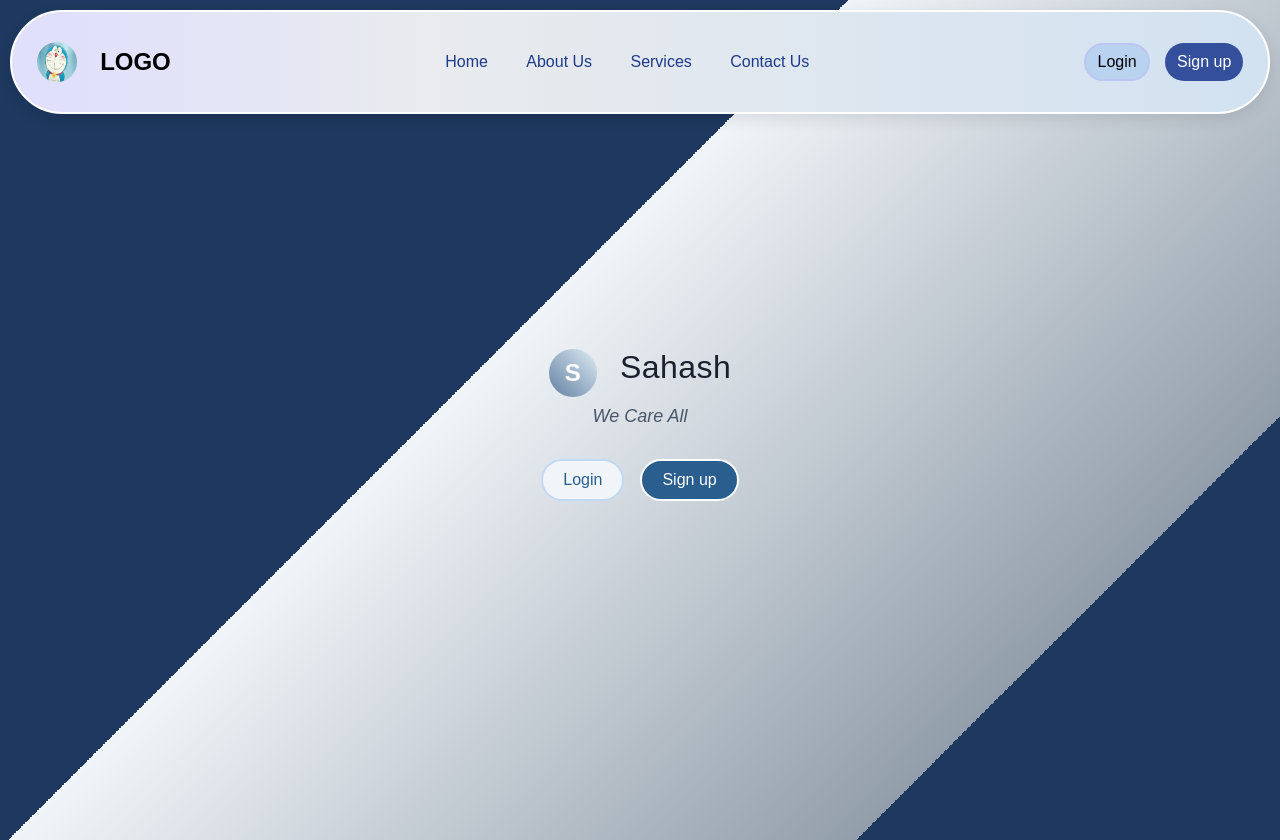
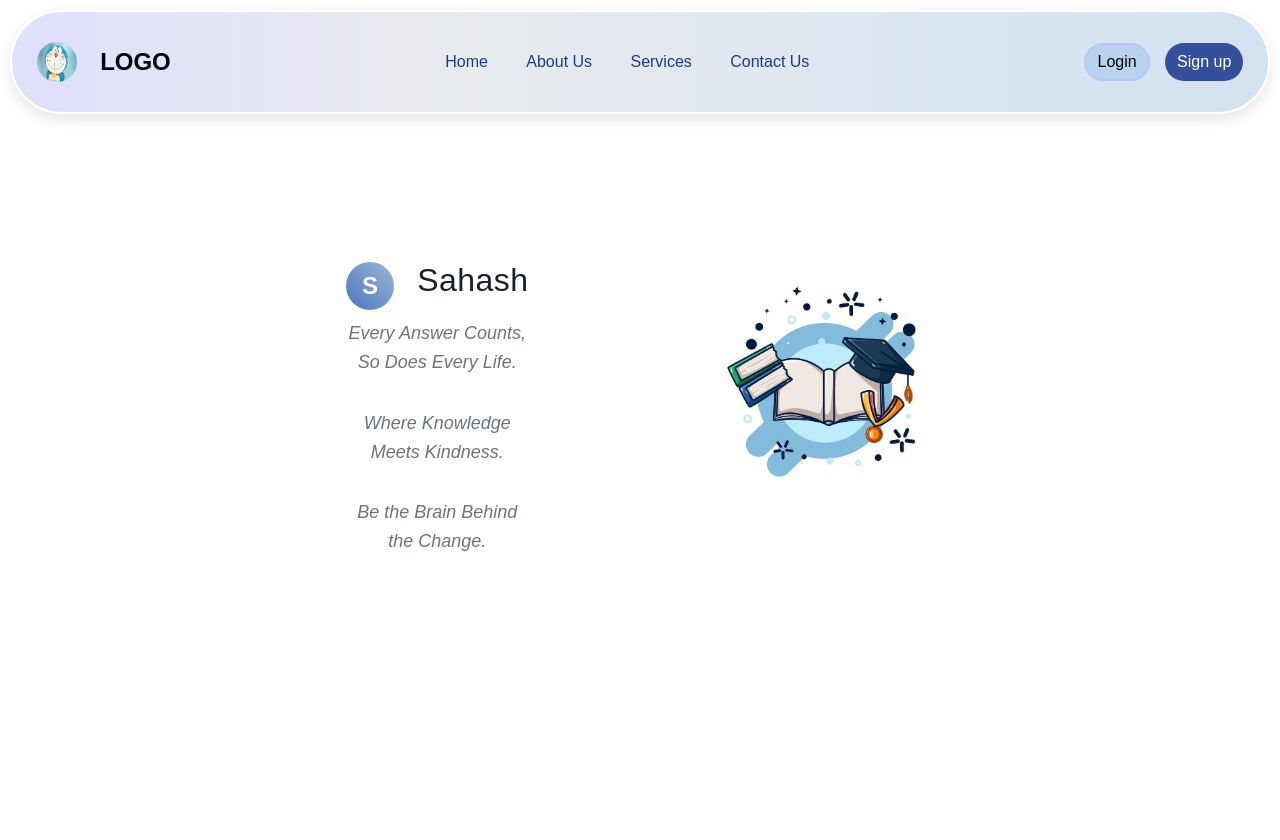
Before and after one commit to TaranKhangan/QuizAPP, a React (Create React App) app: page / in a window 1280 px wide. Built offline with nearby package versions, Linux system fonts and the light colour scheme.

Commit message:
added an image

```diff
--- a/src/Components/Home/Home.css
+++ b/src/Components/Home/Home.css
@@ -1,3 +1,4 @@
+
 * {
     margin: 0;
     padding: 0;
@@ -10,34 +11,61 @@
     justify-content: center;
     align-items: center;
     min-height: 100vh;
-    background:#1e385f;
-    background: linear-gradient(135deg, #1e385f 40%, rgba(241,245,249,1) 40%, rgba(146,158,170,1) 80%, #1e385f 10%);
-
-   /* background: #020349;
-
-    linear-gradient(135deg, #020349 40%, rgba(241,245,249,1) 40%, rgba(146,158,170,1) 80%, #020349 10%);*/
+    background: #ffffff;
+    /*background: linear-gradient(45deg,rgb(244, 246, 252) 40%,  #F8FAFC 60%);*/
     overflow-x: hidden;
   }
 
     .container {
     text-align: center;
-    padding: 2rem;
+    padding: 3rem;
     border-radius: 1rem;
     max-width: 90%;
     margin: 1rem;
     animation: fadeIn 1.5s ease-in-out;
   }
+
+  .content-wrapper {
+    display: flex;
+    align-items: flex-start;
+    justify-content: space-between;
+    gap: 4.5rem;
+  }
+
+  .text-content {
+    flex: 1;
+    text-align: center;
+    max-width: 40%;
+    margin-right: 4rem;
+  }
+
+  .image-content {
+
+    display: flex;
+    justify-content: flex-end;
+    max-width: 45%;
+    margin-left: 3rem;
+  }
+
+  .book-header {
+    max-width: 100%;
+    height: auto;
+    border-radius: 0.5rem;
+    max-height: 400px; /* Adjust based on your image */
+    object-fit: contain; /* Ensures image doesn’t stretch */
+  }
+
   .logo-container {
     display: flex;
     align-items: center;
     justify-content: center;
-    gap: 0.5rem; /* Space between logo and name */
+    gap: 0.5rem;
     margin-bottom: 1.5rem; /* Match original logo margin-bottom */
 }
   .logo {
     width: 3rem;
     height: 3rem;
-    background: linear-gradient(45deg,rgb(99, 128, 161),rgb(221, 235, 245));
+    background: linear-gradient(45deg,rgb(76, 118, 187),rgb(154, 183, 218));
     border-radius: 50%;
     display: flex;
     align-items: center;
@@ -63,11 +91,15 @@
     transform: scale(1.1);
     font-weight: 600;
   }
-  h4{
+  h4 {
     font-size: 1.125rem;
-    color: #4a5568;
+    color: #6B7280;
     margin-bottom: 2rem;
     font-weight: 400;
+    font-style: italic;
+    line-height: 1.6;
+    position: relative;
+
   }
 
   .buttons {
@@ -90,7 +122,7 @@
 }
   .container .login-btn {
     background: #f1f5f9;
-    color: #2a5e8f ;
+    color: #3b82f6 ;
     border: 2px solid rgb(192, 218, 243) ;
     transition: all 0.3s ease;
 }
--- a/src/Components/Home/Home.js
+++ b/src/Components/Home/Home.js
@@ -1,18 +1,46 @@
-import React from 'react'
+import React, {useState, useEffect} from 'react';
 import './Home.css';
+import BookHeader from '../../assets/Book-Header.png';
 
 const Home = () => {
+  const [showButtons, setShowButtons] = useState(window.innerWidth<=768);
+
+  useEffect(()=>{
+    let mounted = true;
+    const handleResize = () => {
+      if(mounted){
+      setShowButtons(window.innerWidth<=768);
+    }
+    };
+    window.addEventListener('resize', handleResize);
+
+    return () => {
+      mounted = false;
+      window.removeEventListener('resize', handleResize);
+    }
+  })
   return (
     <div className='container'>
+      <div className='content-wrapper'>
+        <div className='text-content'>
       <div className='logo-container'>
         <div className='logo'>S</div>
         <h1 className='logo-Name'>Sahash</h1>
       </div>
-        <h4><i>We Care All</i></h4>
+        <h4><i>Every Answer Counts, So Does Every Life.</i></h4><h4>
+        <i>Where Knowledge Meets Kindness.</i></h4><h4>
+        <i>Be the Brain Behind the Change.</i></h4>
+        {showButtons &&(
         <div className='buttons'>
             <button className='login-btn'>Login</button>
             <button className='signup-btn'>Sign up</button>
         </div>
+        )}
+        </div>
+        <div className="image-content">
+          <img src={BookHeader} alt="Book Header" className="book-header" />
+        </div>
+    </div>
     </div>
   );
 }
```
Also changed, not shown: src/assets/Book-Header.png (added).
